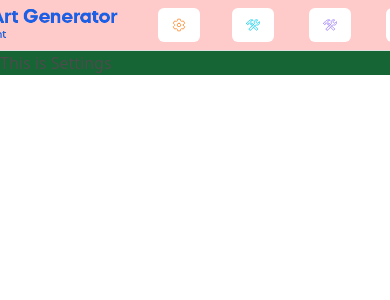
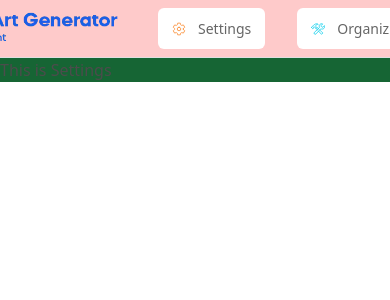
Before and after one commit to hd3946/Gacha, a Next.js app in the folder apps/web/: page /generate in a window 390 px wide. Shown: the top 300 px of the page. Built offline with nearby package versions, Linux system fonts and the light colour scheme.

Commit message:
css Header 수정

```diff
--- a/apps/web/src/components/HeaderV2.module.css
+++ b/apps/web/src/app/generate/HeaderV2.css
@@ -1,25 +1,33 @@
-.container {
-  @apply bg-red-100 py-1 h-[70px] transition-colors duration-200 ease-in-out w-screen;
-  @apply fixed w-full flex px-10 h-20 items-center;
-  @apply dark:bg-gray-800;
-}
-.link {
-  @apply font-medium text-gray-100 hover:text-gray-400 px-5 py-3 flex items-center;
-  @apply transition duration-150 ease-in-out;
-}
+/* This file is automatically generated from your CSS. Any edits will be overwritten. */
 .organize_btn {
   @apply bg-white border-2 border-transparent;
-  @apply focus:border-cyan-400 focus:bg-gray-200;
-  @apply hover:bg-gray-200;
   @apply flex items-center justify-center px-3 py-2 rounded-md text-sm font-medium;
   @apply dark:hover:bg-slate-700 dark:bg-slate-800;
 }
+.organize_btn:hover {
+  @apply bg-gray-200;
+}
+.organize_btn:focus {
+  @apply focus:border-cyan-400 focus:bg-gray-200;
+}
+
+.settings_span {
+  @apply lg:inline text-gray-600
+    focus:text-orange-400
+    group-hover:text-orange-400;
+}
 .settings_btn {
-  @apply bg-white border-2 border-transparent;
-  @apply focus:border-orange-400 focus:bg-gray-200;
-  @apply hover:bg-gray-200;
-  @apply flex items-center justify-center px-3 py-2 rounded-md text-sm font-medium;
-  @apply dark:hover:bg-slate-700 dark:bg-slate-700;
+  @apply bg-white border-2 border-transparent
+    focus:border-orange-400 focus:bg-gray-200
+    hover:bg-gray-200
+    flex items-center justify-center px-3 py-2 rounded-md text-sm font-medium
+    dark:hover:bg-slate-700 dark:bg-slate-700;
+}
+.organize_span {
+  @apply lg:inline text-gray-600
+    focus:text-cyan-400
+    group-hover:text-cyan-400
+    dark:text-gray-400;
 }
 .preview_btn {
   @apply bg-white border-2 border-transparent;
--- a/apps/web/src/app/globals.css
+++ b/apps/web/src/app/globals.css
@@ -1,3 +1,5 @@
+@import './generate/HeaderV2.css';
+
 @tailwind base;
 @tailwind components;
 @tailwind utilities;
--- a/apps/web/src/components/HeaderV2.tsx
+++ b/apps/web/src/components/HeaderV2.tsx
@@ -5,7 +5,7 @@
 import { IonIcon } from '@ionic/react'
 import { constructOutline, moonOutline, settingsOutline, sparklesOutline, sunnyOutline } from 'ionicons/icons'
 import ImageLogo from 'next/image'
-import style from './HeaderV2.module.css'
+// import style from './HeaderV2.module.css'
 
 export default function HeaderTest() {
   const [colorMode, setColorMode] = useColorMode()
@@ -22,31 +22,27 @@
 
         <div className="relative z-0 flex flex-1 items-center justify-center">
           <div className="flex space-x-4 my-2 mx-auto">
-            <button className={style.settings_btn} onClick={() => store.setValue(TabV2.Settings)}>
+            <button className="group settings_btn" onClick={() => store.setValue(TabV2.Settings)}>
               <span className="flex gap-3 items-center justify-center group-hover:text-orange-400 dark:text-orange-300 group-hover:text-orange-300 text-orange-400 dark:text-orange-300 group-hover:text-orange-300">
                 <span className="group-hover:text-orange-400 dark:text-orange-300 group-hover:text-orange-300 text-orange-400 dark:text-orange-300 group-hover:text-orange-300 inline-flex items-center">
                   <IonIcon icon={settingsOutline} role="img" className="hi" />
                 </span>
-                <span className="hidden lg:inline dark:group-hover:text-cyan-400 dark:text-cyan-400 group-hover:text-cyan-400 text-gray-600 dark:text-gray-400">
-                  Settings
-                </span>
+                <span className="settings_span">Settings</span>
               </span>
             </button>
             <span className="text-slate-400 mt-4"></span>
-            <button className={style.organize_btn} onClick={() => store.setValue(TabV2.Organize)}>
+            <button className="group organize_btn" onClick={() => store.setValue(TabV2.Organize)}>
               <span className="flex gap-3 items-center justify-center group-hover:text-cyan-400 dark:text-cyan-400 group-hover:text-cyan-400 text-cyan-400 dark:text-cyan-400 group-hover:text-cyan-400">
                 <span className="group-hover:text-cyan-400 dark:text-cyan-400 group-hover:text-cyan-400 text-cyan-400 dark:text-cyan-400 group-hover:text-cyan-400 inline-flex items-center">
                   <IonIcon icon={constructOutline} role="img" />
                 </span>
-                <span className="hidden lg:inline dark:group-hover:text-cyan-400 dark:text-cyan-400 group-hover:text-cyan-400 text-gray-600 dark:text-gray-400">
-                  Organize
-                </span>
+                <span className="organize_span">Organize</span>
               </span>
             </button>
             <span className="text-slate-400 mt-4">
               <svg width="3" height="6" aria-hidden="true" />
             </span>
-            <button className={style.preview_btn} onClick={() => store.setValue(TabV2.Preview)}>
+            <button className="preview_btn" onClick={() => store.setValue(TabV2.Preview)}>
               <span className="flex gap-3 items-center justify-center group-hover:text-violet-400 dark:text-violet-300 group-hover:text-violet-300 text-violet-400 dark:text-violet-300 group-hover:text-violet-300">
                 <span className="group-hover:text-violet-400 dark:text-violet-300 group-hover:text-violet-300 text-violet-400 dark:text-violet-300 group-hover:text-violet-300 inline-flex items-center">
                   <IonIcon icon={constructOutline} role="img" />
@@ -59,7 +55,7 @@
             <span className="text-slate-400 mt-4">
               <svg width="3" height="6" aria-hidden="true"></svg>
             </span>
-            <button className={style.export_btn} onClick={() => store.setValue(TabV2.Export)}>
+            <button className="export_btn" onClick={() => store.setValue(TabV2.Export)}>
               <span className="flex gap-3 items-center justify-center group-hover:text-teal-400 dark:text-teal-400 group-hover:text-teal-400 text-teal-400 dark:text-teal-400 group-hover:text-teal-400">
                 <span className="group-hover:text-teal-400 dark:text-teal-400 group-hover:text-teal-400 text-teal-400 dark:text-teal-400 group-hover:text-teal-400 inline-flex items-center">
                   <IonIcon icon={sparklesOutline} role="img" />
```
